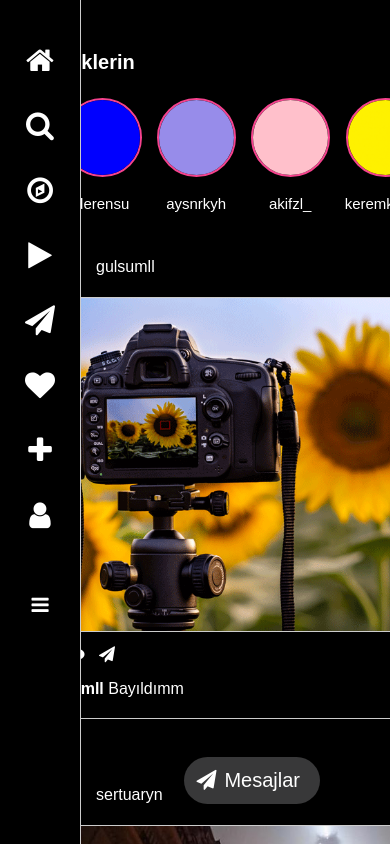
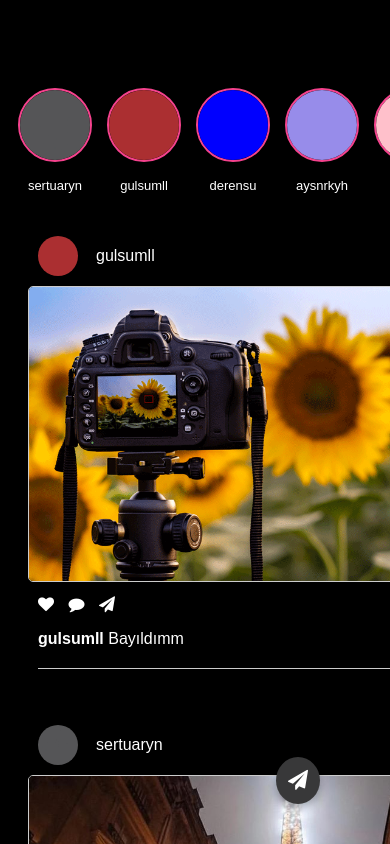
Before and after one commit to beyzakoc2/instagram-clone, a plain HTML site: page website.html in a window 390 px wide. Shown: the top 844 px of the page. Drawn offline with Linux system fonts and the light colour scheme.

Commit message:
mobile view adjusted,  will continue

```diff
--- a/website.css
+++ b/website.css
@@ -362,7 +362,124 @@ p.comment{
     font-size: 15px;
   }
 }
+/* mobile */
+@media(max-width:800px) {
+
+  .stories {
+    display: flex;
+    justify-content: center;
+    width: 100%;
+    margin: 0 auto;
+  }
+
+  .story-extra {
+    display: none;
+  }
+
+.story img {
+    width: 70px;
+    height: 70px;
+  }
+
+  .story-extra img {
+    width: 70px;
+    height: 70px;
+  }
+
+  .story {
+    font-size: 13px;
+  }
+
+  .story-extra {
+    font-size: 13px;
+  }
+
+  .feed {
+    margin: 0 auto;
+    width: 100%;
+    max-width: 550px;
+  }
+
+  .post {
+    width: 100%;
+    max-width: 530px;
+  }
+
+  .container {
+    display: none;
+  }
+
+  .floating-message-btn span {
+    display: none;
+  }
+
+  .floating-message-btn {
+    border-radius: 50%;
+  }
+}
+@media(max-width:650px) {
+  .right-title {
+    display: none;
+  }
+
+  .stories {
+    top: 70px;
+    width: 100%;
+    max-width: 600px;
+    display: flex;
+    justify-content: start;
+    position: relative;
+  }
+
+  .content-wrapper {
+    flex-direction: column;
+    align-items: center;
+    margin: 0;
+    margin-top: 80px;
+  }
+
+  .feed {
+    width: 100%;
+    max-width: 550px;
+    margin: 0 auto;
+  }
+
+  .post {
+    width: 100%;
+    max-width: 500px;
+  }
+}
+
+@media(max-width:540px) {
+  .post {
+    width: 480px;
+  }
+}
+
+@media(max-width:530px) {
+  .post {
+    width: 470px;
+  }
+}
+
+@media(max-width:520px) {
+  .post {
+    width: 460px;
+  }
+}
+
+@media(max-width:510px) {
+  .post {
+    width: 450px;
+  }
+}
+
+@media(max-width:500px) {
+  .post {
+    width: 440px;
+  }
+}
 /*
-latest media will be examined
-will be made mobile compatible
+button will be prepared
+notifications and search
 */
```
